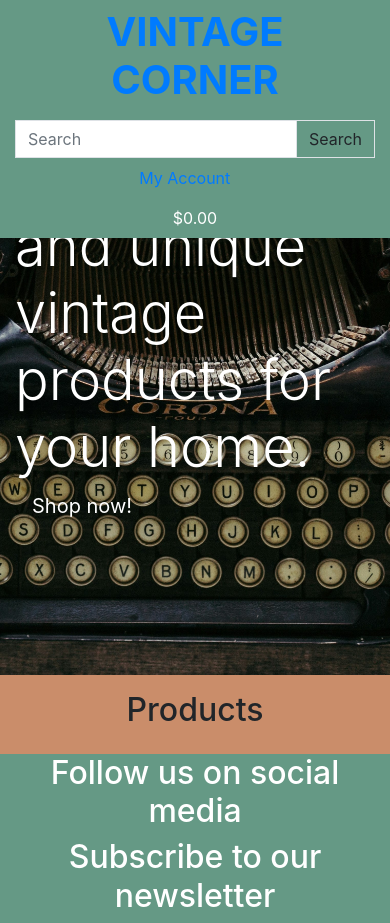
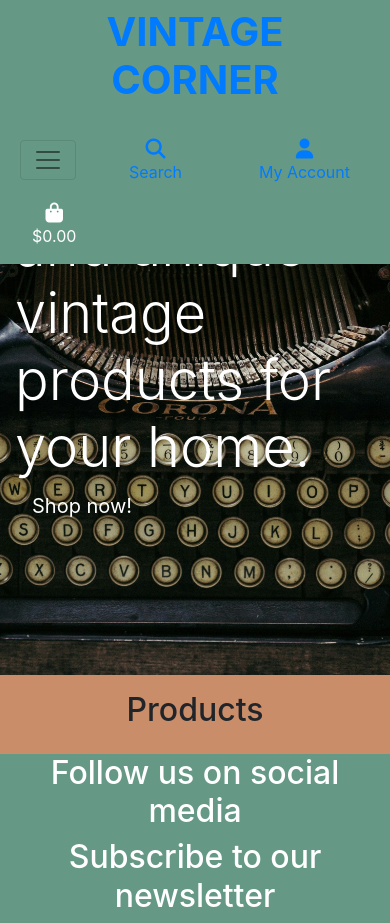
Before and after one commit to sofiawallq/vintage-corner, a Django app: page / in a window 390 px wide. Run offline with Django 5.2, Linux system fonts and the light colour scheme; the visitor is signed in with stand-in values (Sample User, id 1); some libraries are stand-ins or nearby versions.

Commit message:
add navigation for mobile and larger screens in separate included  html-files

```diff
--- a/static/css/base.css
+++ b/static/css/base.css
@@ -1,5 +1,19 @@
+/* General styling */
+html {
+    height: 100%;
+}
+
+/* from Bulma */
+.icon {
+    align-items: center;
+    display: inline-flex;
+    justify-content: center;
+    height: 1.5rem;
+    width: 1.5rem;
+}
+
 /* Containers */
-.container-wrapper-header {
+.container-header {
     background-color: #659985;
     color: white;
 }
@@ -38,12 +52,30 @@
     color: white;
 }
 
+/* Buttons */
+.btn-jumbotron {
+    color: white;
+}
+
+/* Callout */
 .jumbotron-header {
     margin: auto;
     color: white;
 
 }
 
-.btn-jumbotron {
-    color: white;
+/* Navigation menu */
+.dropdown-menu {
+    background-color: #659985;
 }
+
+/* fixed top navbar only on medium and up */
+@media (min-width: 992px) {
+    .fixed-top-desktop-only {
+        position: fixed;
+        top: 0;
+        right: 0;
+        left: 0;
+        z-index: 1030;
+    }
+}
--- a/templates/base.html
+++ b/templates/base.html
@@ -17,6 +17,9 @@
     {% block corecss %}
     <link rel="stylesheet" href="https://stackpath.bootstrapcdn.com/bootstrap/4.4.1/css/bootstrap.min.css"
         integrity="sha384-Vkoo8x4CGsO3+Hhxv8T/Q5PaXtkKtu6ug5TOeNV6gBiFeWPGFN9MuhOf23Q9Ifjh" crossorigin="anonymous">
+    <link
+        href="https://fonts.googleapis.com/css2?family=Roboto:ital,wght@0,100;0,300;0,400;0,500;0,700;0,900;1,100;1,300;1,400;1,500;1,700;1,900&display=swap"
+        rel="stylesheet">
     <link rel="stylesheet" href="{% static 'css/base.css' %}" type="text/css">
     {% endblock %}
 
@@ -24,6 +27,7 @@
     {% endblock %}
 
     {% block corejs %}
+    <script src="https://kit.fontawesome.com/4b24704efa.js" crossorigin="anonymous"></script>
     <script src="https://code.jquery.com/jquery-3.6.0.min.js"
         integrity="sha384-vtXRMe3mGCbOeY7l30aIg8H9p3GdeSe4IFlP6G8JMa7o7lXvnz3GFKzPxzJdPfGK" crossorigin="anonymous">
     </script>
@@ -42,20 +46,21 @@
 </head>
 
 <body>
-    <header class="container-fluid fixed-top container-wrapper-header">
+    <header class="container-fluid fixed-top container-header">
         <div class="row">
             <div class="col-12 col-lg-4 m-auto p-auto text-center text-lg-left">
                 <a href="{% url 'home' %}" class="nav-link main-logo-link">
                     <h1 class="text-uppercase"><strong>Vintage Corner</strong></h1>
                 </a>
             </div>
-            <div class="col-12 col-lg-4 m-auto p-auto text-center">
+            <div class="col-12 col-lg-4 m-auto p-auto text-center d-none d-lg-flex">
                 <form method="GET" action="">
                     <div class="input-group">
                         <input class="form-control border border-black rounded-0" type="text" name="q"
                             placeholder="Search" aria-label="Search">
                         <div class="input-group-append">
-                            <button class="form-control btn btn-black border border-black rounded-0" type="submit">Search
+                            <button class="form-control btn btn-black border border-black rounded-0"
+                                type="submit">Search
                                 <span class="icon">
                                     <i class="fas fa-search"></i>
                                 </span>
@@ -64,8 +69,8 @@
                     </div>
                 </form>
             </div>
-            <div class="col-12 col-lg-4 m-auto p-auto text-center">
-                <ul class="list-inline list-unstyled text-center text-lg-right my-0"></ul>
+            <div class="col-12 col-lg-4 m-auto p-auto text-center d-none d-lg-flex">
+                <ul class="list-inline list-unstyled text-center text-lg-right my-0">
                     <li class="list-inline-item dropdown">
                         <a class="text-black nav-link" href="#" id="user-options" data-toggle="dropdown"
                             aria-haspopup="true" aria-expanded="false">
@@ -87,15 +92,16 @@
                             {% endif %}
                         </div>
                     </li>
-                    <li class="list-inline-item"></li>
-                        <a class="{% if grand_total %}text-info font-weight-bold{% else %}text-black{% endif %} nav-link" href="">
+                    <li class="list-inline-item">
+                        <a class="{% if grand_total %}text-info font-weight-bold{% else %}text-black{% endif %} nav-link"
+                            href="">
                             <div class="text-center">
                                 <div><i class="fas fa-shopping-bag fa-lg"></i></div>
                                 <p class="my-0">
                                     {% if grand_total %}
-                                        ${{ grand_total|floatformat:2 }}
+                                    ${{ grand_total|floatformat:2 }}
                                     {% else %}
-                                        $0.00
+                                    $0.00
                                     {% endif %}
                                 </p>
                             </div>
@@ -103,6 +109,16 @@
                     </li>
                 </ul>
             </div>
+        </div>
+        <div class="row">
+            <nav class="navbar navbar-expand-lg navbar-light">
+                <button class="navbar-toggler ml-1" type="button" data-toggle="collapse" data-target="#main-nav"
+                    aria-controls="main-nav" aria-expanded="false" aria-label="Toggle navigation">
+                    <span class="navbar-toggler-icon"></span>
+                </button>
+                {% include 'includes/mobile-nav.html' %}
+                {% include 'includes/main-nav.html' %}
+            </nav>
         </div>
     </header>
 
--- /dev/null
+++ b/templates/includes/main-nav.html
@@ -0,0 +1,21 @@
+<div class="collapse navbar-collapse" id="main-nav">
+    <ul class="navbar-nav w-auto ml-1">
+        <li class="nav-item dropdown">
+            <a class="logo-font font-weight-bold nav-link text-black mr-5" href="#" id="all-products-link" data-toggle="dropdown" aria-haspopup="true" aria-expanded="false">
+                Products
+            </a>
+            <div class="dropdown-menu border-0" aria-labelledby="all-products-link">
+                <a href="" class="dropdown-item">Furniture</a>
+                <a href="" class="dropdown-item ">Decoration</a>
+                <a href="" class="dropdown-item ">Lighting</a>
+                <a href="" class="dropdown-item">All Products</a>
+            </div>
+        </li>
+        <li class="nav-item">
+            <a class="logo-font font-weight-bold nav-link text-black mr-5" href="#">About</a>
+        </li>
+        <li class="nav-item">
+            <a class="logo-font font-weight-bold nav-link text-black mr-5" href="#">Contact</a>
+        </li>
+    </ul>
+</div>
--- /dev/null
+++ b/templates/includes/mobile-nav.html
@@ -0,0 +1,56 @@
+<li class="list-inline-item">
+    <a class="text-black nav-link d-block d-lg-none" href="#" id="mobile-search" data-toggle="dropdown" aria-haspopup="true" aria-expanded="false">
+        <div class="text-center">
+            <div><i class="fas fa-search fa-lg"></i></div>
+            <p class="my-0">Search</p>
+        </div>
+    </a>
+    <div class="dropdown-menu border-0 p-3 rounded-0 my-0" aria-labelledby="mobile-search">
+        <form class="form" method="GET" action="">
+            <div class="input-group w-100">
+                <input class="form-control border border-black rounded-0" type="text" name="q" placeholder="Search our site">
+                <div class="input-group-append">
+                    <button class="form-control form-control btn btn-black border border-black rounded-0" type="submit">
+                        <span class="icon">
+                            <i class="fas fa-search"></i>
+                        </span>
+                    </button>
+                </div>
+            </div>
+        </form>
+    </div>
+</li>
+<li class="list-inline-item dropdown">
+    <a class="text-black nav-link d-block d-lg-none" href="#" id="user-options" data-toggle="dropdown" aria-haspopup="true" aria-expanded="false">
+        <div class="text-center">
+            <div><i class="fas fa-user fa-lg"></i></div>
+            <p class="my-0">My Account</p>
+        </div>
+    </a>
+    <div class="dropdown-menu border-0" aria-labelledby="user-options">
+        {% if request.user.is_authenticated %}
+            {% if request.user.is_superuser %}
+                <a href="{% url 'account_logout' %}" class="dropdown-item">Product Management</a>
+            {% endif %}
+            <a href="{% url 'profile' %}" class="dropdown-item">My Profile</a>
+            <a href="{% url 'account_logout' %}" class="dropdown-item">Logout</a>
+        {% else %}
+            <a href="{% url 'account_signup' %}" class="dropdown-item">Register</a>
+            <a href="{% url 'account_login' %}" class="dropdown-item">Login</a>
+        {% endif %}
+    </div>
+</li>
+<li class="list-inline-item">
+    <a class="{% if grand_total %}text-primary font-weight-bold{% else %}text-black{% endif %} nav-link d-block d-lg-none" href="">
+        <div class="text-center">
+            <div><i class="fas fa-shopping-bag fa-lg"></i></div>
+            <p class="my-0">
+                {% if grand_total %}
+                    ${{ grand_total|floatformat:2 }}
+                {% else %}
+                    $0.00
+                {% endif %}
+            </p>
+        </div>
+    </a>
+</li>
--- a/vintage_corner/urls.py
+++ b/vintage_corner/urls.py
@@ -17,6 +17,7 @@ Including another URLconf
 from django.contrib import admin
 from django.urls import path, include
 
+
 urlpatterns = [
     path('admin/', admin.site.urls),
     path('accounts/', include('allauth.urls')),
```
